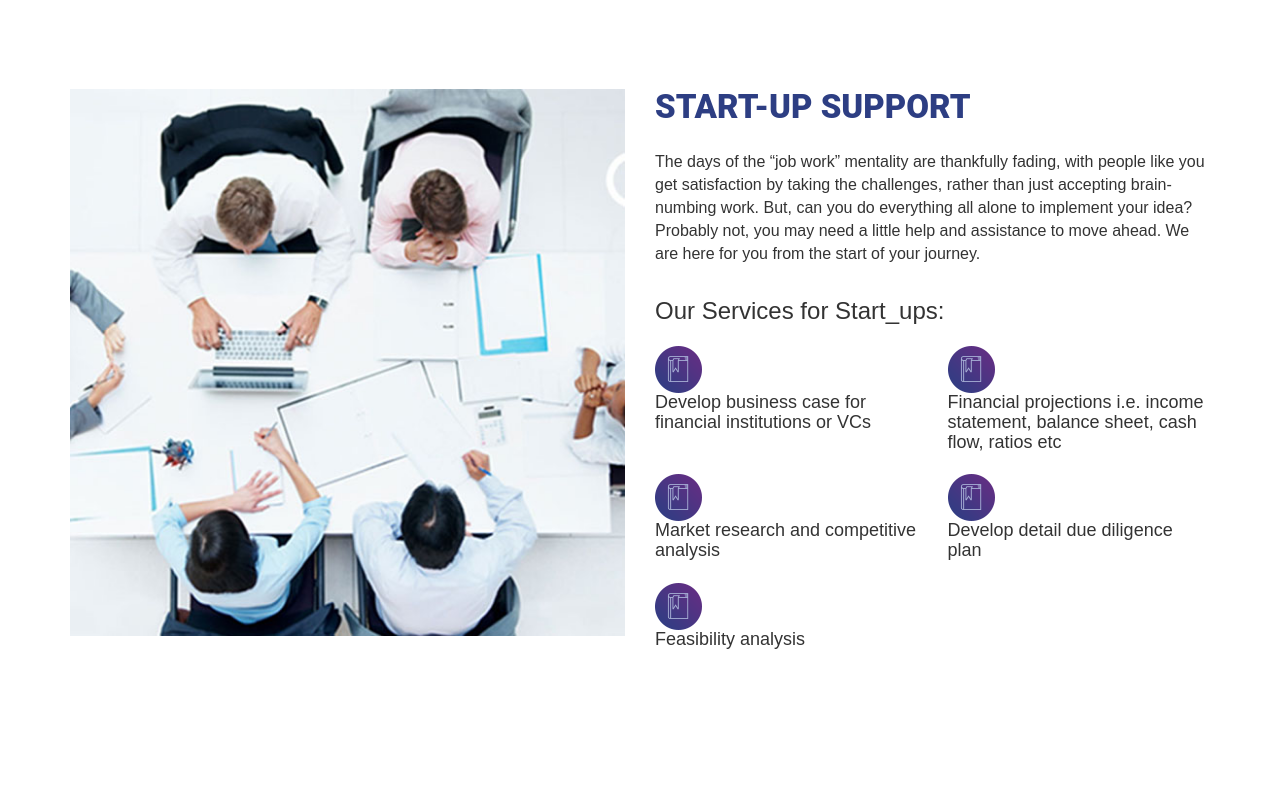
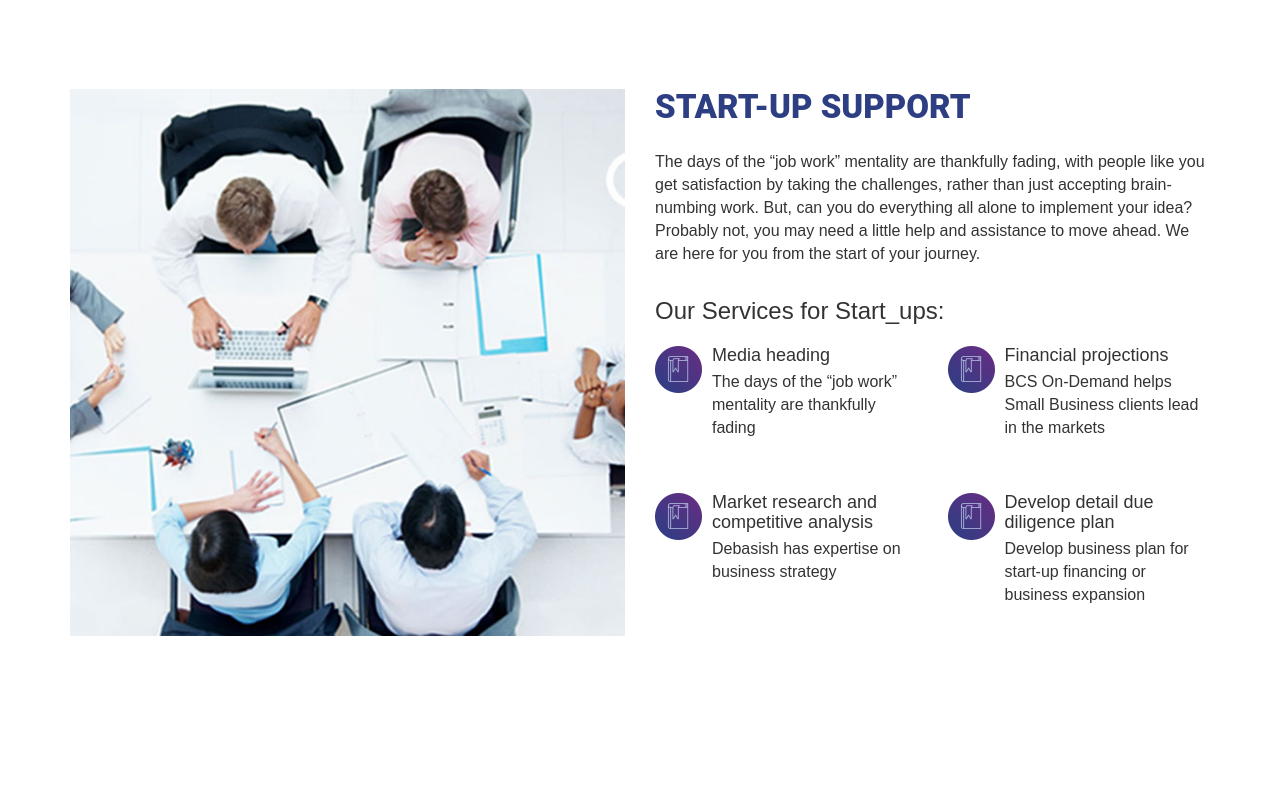
Before and after one commit to coderrubel/project1, a plain HTML site: page index.html in a window 1280 px wide. Shown: the part 1247-2041 px from the top of the page. Drawn offline with nearby package versions, Linux system fonts and the light colour scheme.

Commit message:
services design change

```diff
--- a/css/responsive.css
+++ b/css/responsive.css
@@ -59,15 +59,12 @@
         padding-bottom: 15px;
         text-align: justify;
     }
+
     .article2 h3{
-        font-family: 'Roboto Medium Italic', sans-serif;
-        font-size: 16px;
-        color: #333333;
-    }
-    .article2 h4{
         font-family: 'Roboto Bold Italic', sans-serif;
         font-size: 18px;
         color: #333333;
+        margin-bottom: 10px;
     }
     .article3{
         margin-top: 50px;
--- a/css/style.css
+++ b/css/style.css
@@ -1,6 +1,9 @@
 body,h1, h2, h3, h4, h5{
     margin: 0;
     padding: 0;
+}
+.carousel-caption{
+    height: border-box;
 }
 .carousel-caption h2{
     padding-bottom: calc(17% - 11px);
@@ -61,18 +64,19 @@ body,h1, h2, h3, h4, h5{
     font-size: 16px;
     padding-bottom: 22px;
 }
+
 .article2 h3{
-    font-family: 'Roboto Medium Italic', sans-serif;
-    font-size: 18px;
-    color: #333333;
-}
-.article2 h4{
     font-family: 'Roboto Bold Italic', sans-serif;
     font-size: 24px;
     color: #333333;
 }
 .services{
     padding-top: 22px;
+}
+.media-body h4{
+        font-family: 'Roboto Medium Italic', sans-serif;
+    font-size: 18px;
+    color: #333333;
 }
 
 /* ===     article 3   ==== */
--- a/index.html
+++ b/index.html
@@ -27,12 +27,12 @@
                 <div class="collapse navbar-collapse" id="bs-example-navbar-collapse-1">
                     <ul class="nav navbar-nav">
                         <li><a href="#">Home</a></li>
-                        <li><a href="#">Who we are</a></li>
-                        <li><a href="#">Small Business</a></li>
-                        <li><a href="#">Enterprise</a></li>
-                        <li><a href="#">Start-up</a></li>
-                        <li><a href="#">Profile</a></li>
-                        <li><a href="#">Contact Us</a></li>
+                        <li><a href="#who">Who we are</a></li>
+                        <li><a href="#small">Small Business</a></li>
+                        <li><a href="#enterprise">Enterprise</a></li>
+                        <li><a href="#start">Start-up</a></li>
+                        <li><a href="#profile">Profile</a></li>
+                        <li><a href="#footer">Contact Us</a></li>
 
                     </ul>
 
@@ -82,7 +82,7 @@
         </div>
 
         <article class="container">
-            <div class="row article1">
+            <div class="row article1"><a name="who"></a>
                 <div class="col-sm-8">
                     <h2>WHO WE ARE</h2>
                     <p>BCS On-Demand is a consulting firm that provides on-demand consulting support to Small Businesses, Medium Enterprises and Large Enterprises.  </p>
@@ -97,38 +97,68 @@
         </article>
 
         <article class="container">
-            <div class="row article2">
+            <div class="row article2"> <a name="start"></a>
                 <div class="col-xs-12 col-sm-6">
                     <img src="img/article1.jpg" alt="article1" class="img-responsive">
                 </div>
                 <div class="col-xs-12 col-sm-6">
                     <h1>START-UP <span class="support">SUPPORT</span></h1>
                     <p>The days of the “job work” mentality are thankfully fading, with people like you get satisfaction by taking the challenges, rather than just accepting brain-numbing work. But, can you do everything all alone to implement your idea? Probably not, you may need a little help and assistance to move ahead. We are here for you from the start of your journey.</p>
-                    <h4>Our Services for Start_ups:</h4>
+                    <h3>Our Services for Start_ups:</h3>
                     <div class="row services">
                         <div class="col-sm-6">
-                            <img src="img/develop.png" alt="develop" class="img-responsive">
-                            <h3> Develop business case for financial institutions or VCs </h3>
+                            <div class="media">
+                                <div class="media-left">
+                                    <a href="#">
+                                        <img class="media-object" src="img/develop.png" alt="develop">
+                                    </a>
+                                </div>
+                                <div class="media-body">
+                                    <h4 class="media-heading">Media heading</h4>
+                                    <p>The days of the “job work” mentality are thankfully fading</p>
+                                </div>
+                            </div>
                         </div>
                         <div class="col-sm-6">
-                            <img src="img/develop.png" alt="develop" class="img-responsive">
-                            <h3>Financial projections i.e. income statement, balance sheet, cash flow, ratios etc </h3>
+                            <div class="media">
+                                <div class="media-left">
+                                    <a href="#">
+                                        <img class="media-object" src="img/develop.png" alt="develop">
+                                    </a>
+                                </div>
+                                <div class="media-body">
+                                    <h4 class="media-heading">Financial projections </h4>
+                                    <p>BCS On-Demand helps Small Business clients lead in the markets</p>
+                                </div>
+                            </div>
                         </div>
                     </div>
                     <div class="row services">
                         <div class="col-sm-6">
-                            <img src="img/develop.png" alt="develop" class="img-responsive">
-                            <h3>Market research and competitive analysis  </h3>
+                            <div class="media">
+                                <div class="media-left">
+                                    <a href="#">
+                                        <img class="media-object" src="img/develop.png" alt="develop">
+                                    </a>
+                                </div>
+                                <div class="media-body">
+                                    <h4 class="media-heading">Market research and competitive analysis</h4>
+                                    <p>Debasish has expertise on business strategy</p>
+                                </div>
+                            </div>
                         </div>
                         <div class="col-sm-6">
-                            <img src="img/develop.png" alt="develop" class="img-responsive">
-                            <h3>Develop detail due diligence plan</h3>
-                        </div>
-                    </div>
-                    <div class="row services">
-                        <div class="col-sm-6">
-                            <img src="img/develop.png" alt="develop" class="img-responsive">
-                            <h3>Feasibility analysis </h3>
+                            <div class="media">
+                                <div class="media-left">
+                                    <a href="#">
+                                        <img class="media-object" src="img/develop.png" alt="develop">
+                                    </a>
+                                </div>
+                                <div class="media-body">
+                                    <h4 class="media-heading">Develop detail due diligence plan</h4>
+                                    <p>Develop business plan for start-up financing or business expansion</p>
+                                </div>
+                            </div>
                         </div>
                     </div>
                 </div>
@@ -137,7 +167,7 @@
         <div class="clearfix"></div>
 
         <article class="container">
-            <div class="row article3">
+            <div class="row article3"><a name="small"></a>
                 <div class="col-xs-12 col-sm-6">
                     <h1>SMALL BUSINESS <span>SUPPORT</span></h1>
                     <p>BCS On-Demand helps Small Business clients lead in the markets where they compete today and where they want to be in the future. We have the skills and experience to help businesses take significant decisions to achieve sustainable results by focusing solutions on the real issues affecting businesses today.</p>
@@ -263,12 +293,12 @@
                 <div class="col-sm-6 enterprise_img">
                     <!-- <img src="img/enterprise.png" class="enterprise_img" alt="enterprise">-->
                 </div>
-                <div class="col-sm-6"> <p>Support product & service development<p></div>
+                <div class="col-sm-6"> <p><a name="enterprise">Support product & service development</a><p></div>
             </div>
         </div>
 
         <article class="container">
-            <div class="row profile">
+            <div class="row profile"><a name="profile"></a>
                 <div class="col-sm-6">
                     <p>BCS On-Demand is managed by Debasish Sarker, who has 15 years of financial industry experience with CIBC (Canadian Imperial Bank of Commerce) and other banks. He has academic background in marketing, finance, strategy and financial services. He is PMP-PMI certified and MBA from Schulich School of Business, York University</p>
                     <p>Debasish has expertise on business strategy, management consulting, project management and business development. He has strong skills on business planning, financial analysis, market research, due diligence, product & market development, loyalty program, and strategy.</p>
@@ -280,7 +310,7 @@
 
 
         <footer class="container-fluid">
-            <div class="container">
+            <div class="container"><a name="footer"></a>
                 <div class="row footer_top">
                     <div class="col-sm-4 contact">
                         <h4>SUPPORT</h4>
```
